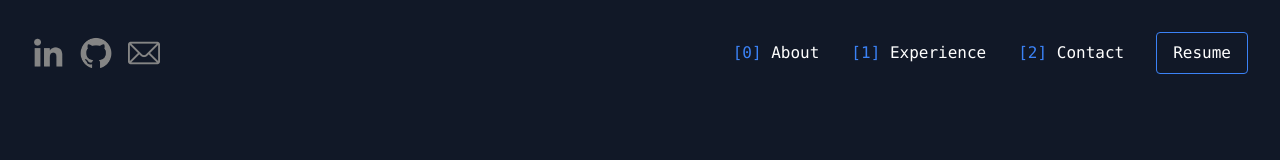
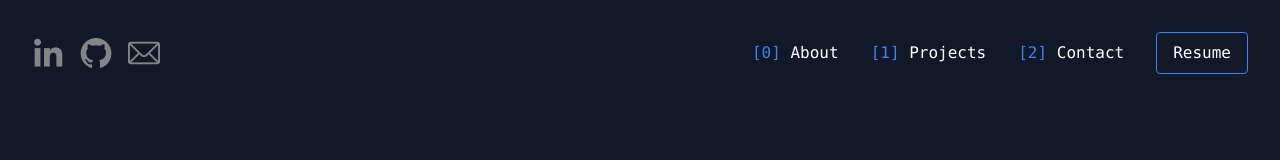
Before and after one commit to erikv05/erikv05.github.io, a React (Create React App) app in the folder web-ui/: page / in a window 1280 px wide. Shown: the top 160 px of the page. Built offline with nearby package versions, Linux system fonts and the light colour scheme.

Commit message:
chore: change experience to project

```diff
--- a/web-ui/src/App.tsx
+++ b/web-ui/src/App.tsx
@@ -85,8 +85,8 @@ const App: React.FC = () => {
           <a href="#about" className="hover:animate-bounce-one">
             <span className="text-blue-500">[0]</span> About
           </a>
-          <a href="#experience" className="hover:animate-bounce-one">
-            <span className="text-blue-500">[1]</span> Experience
+          <a href="#projects" className="hover:animate-bounce-one">
+            <span className="text-blue-500">[1]</span> Projects
           </a>
           <a href="#contact" className="hover:animate-bounce-one">
             <span className="text-blue-500">[2]</span> Contact
```
